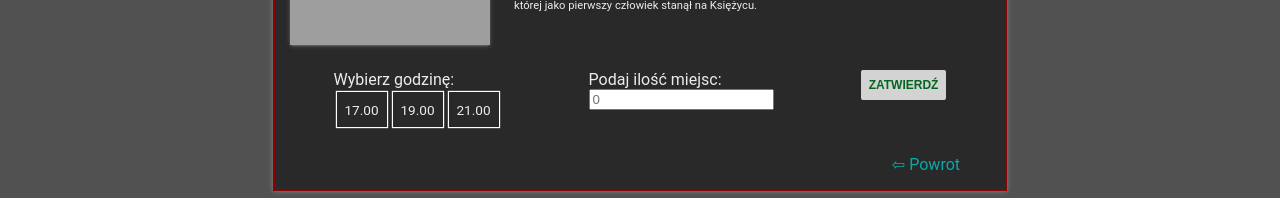
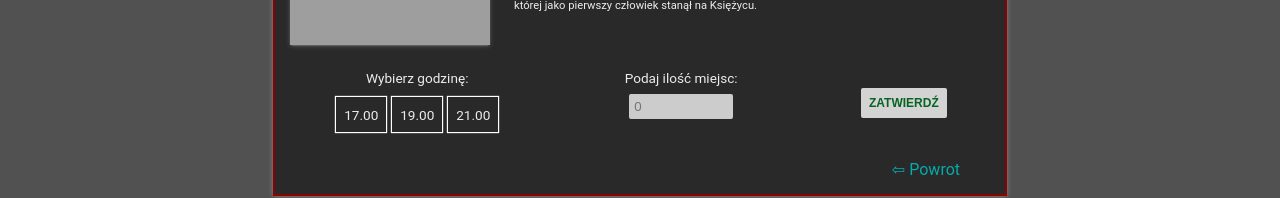
Before and after one commit to MalwinaWitoszek/REACT_goCinema, a React (Create React App) app: page /movie/1 in a window 1280 px wide. Shown: the part 260-458 px from the top of the page. Built offline with nearby package versions, Linux system fonts and the light colour scheme; grey boxes are pictures that could not be loaded.

Commit message:
styling bookingform component

```diff
--- a/src/components/BookingForm/BookingForm.js
+++ b/src/components/BookingForm/BookingForm.js
@@ -54,6 +54,7 @@ const BookingForm = ({
         <Button
           type="submit"
           soldetOut={soldetOut}
+          extraStyleContainer={styles.buttonConfirmBookingContainer}
           extraStyle={styles.buttonConfirmBooking}
         />
       </div>
--- a/src/components/BookingForm/BookingForm.module.scss
+++ b/src/components/BookingForm/BookingForm.module.scss
@@ -6,13 +6,17 @@
 .container {
   display: flex;
   flex-direction: column;
+  font-size: .85rem;
 
   // justify-content: space-between;
   // margin: 0 30px;
   // align-items: flex-end;
-  p {
+  p, label {
     margin: 0;
+    height: 1.5rem;
+    text-align: center;
   }
+
 }
 .seancesContainer {
   display: flex;
@@ -32,11 +36,23 @@
   background-color: #070707;
 
 }
+input{
+  background-color: #ccc;
+  padding: 5px;
+  margin: 0 auto;
+  border-width: 0px;
+  border-radius: 2px;
+  width: 50%;
+}
 .alertBookingMessage {
   font-size: .75rem;
   text-transform: uppercase;
   // display: block;
 }
+.buttonConfirmBookingContainer{
+  display: flex;
+  flex-direction: column;
+  justify-content: center;
 
   .buttonConfirmBooking {
     color:#056422;
@@ -47,3 +63,5 @@
       text-shadow:1px 1px 1px rgb(7, 155, 52);
     }
   }
+
+}
--- a/src/components/Button/Button.js
+++ b/src/components/Button/Button.js
@@ -2,9 +2,9 @@ import React from "react";
 import PropTypes from "prop-types";
 import styles from "./Button.module.scss";
 
-const Button = ({ soldedOut, text, onClickButton, extraStyle, navButton }) => {
+const Button = ({ soldedOut, text, onClickButton, extraStyle, extraStyleContainer, navButton }) => {
   return (
-    <div className={styles.container}>
+    <div className={`${styles.container} ${extraStyleContainer}`}>
         {soldedOut ? (
         <span className={styles.inaccessible}>niedostępny</span>
       ) : navButton ? (
@@ -24,12 +24,14 @@ const Button = ({ soldedOut, text, onClickButton, extraStyle, navButton }) => {
 Button.defaultProps = {
   soldedOut: false,
   text: "zatwierdź",
-  extraStyle: null
+  extraStyleContainer: null,
+  extraStyle: null,
 };
 
 Button.propTypes = {
   soldedOut: PropTypes.bool,
   text: PropTypes.string.isRequired,
+  extraStyleContainer: PropTypes.string,
   extraStyle: PropTypes.string,
   onClickButton: PropTypes.func
 };
```
Lines whose indentation alone changed are shown as unchanged.
